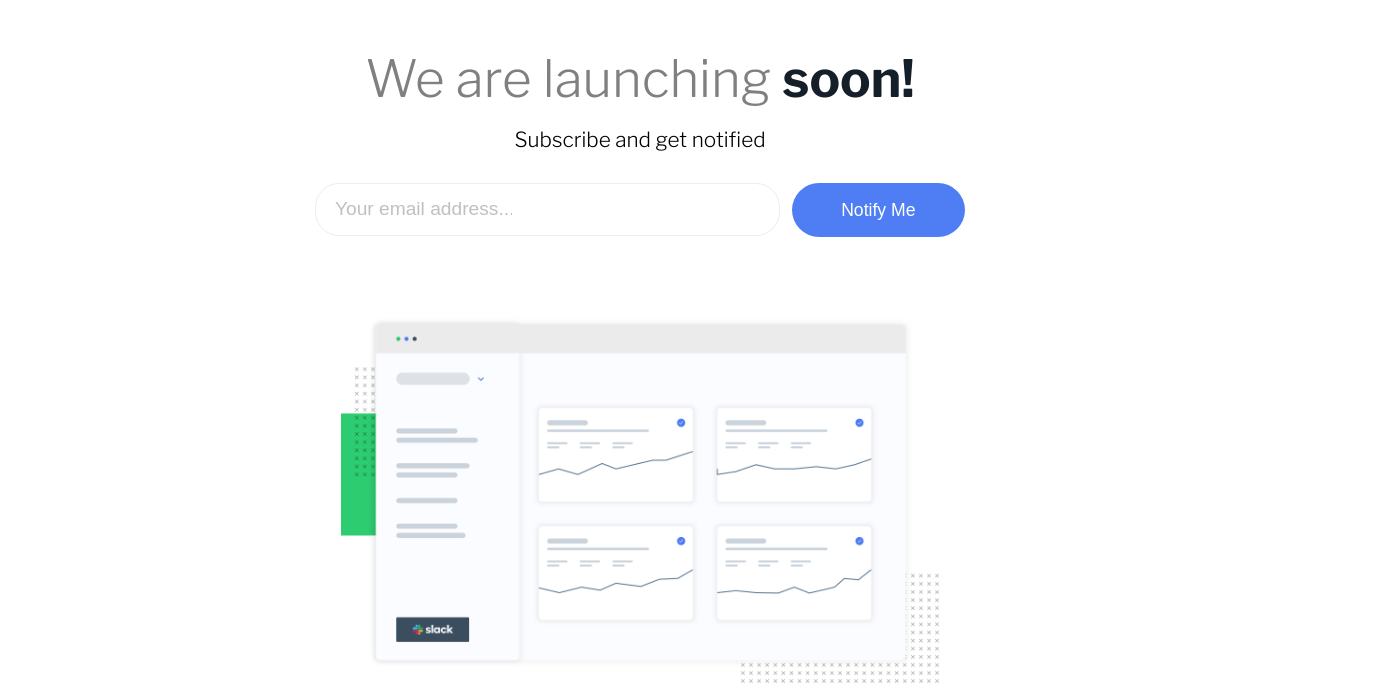
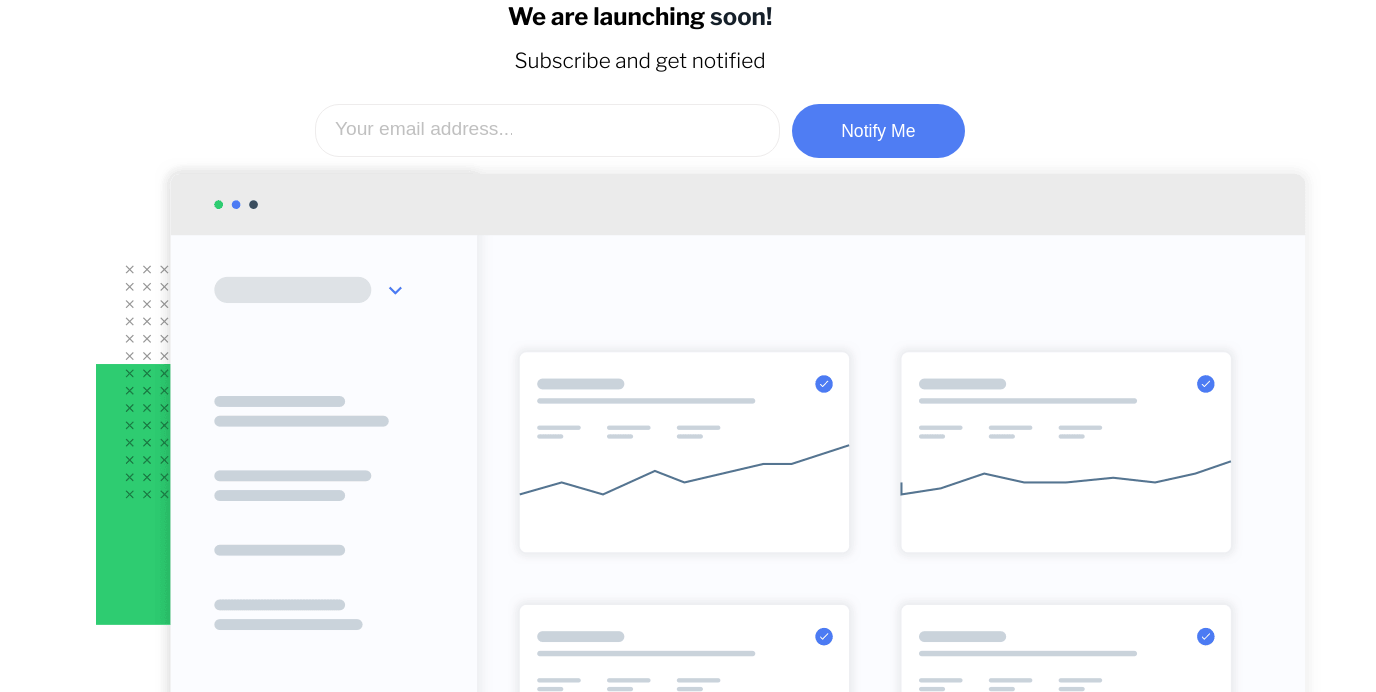
Before and after one commit to Gaius388/ping-coming-soon-page-master, a plain HTML site: page index.html in a window 1280 px wide. Shown: the part 108-800 px from the top of the page, 1376 px wide, since content can reach past the window. Drawn offline with nearby package versions, Linux system fonts and the light colour scheme.

Commit message:
Update index.html

```diff
--- a/index.html
+++ b/index.html
@@ -13,7 +13,7 @@
     </header>
     <section>
         <div class="intro">
-            <h2>We are launching <b>soon!</b></h2>
+            <h1>We are launching <b>soon!</b></h1>
             <p>Subscribe and get notified</p>
             <div class="inputField">
                 <span class="container">
@@ -26,7 +26,7 @@
             </div>
         </div>
     </section>
-    <section class="section-2">
+    <section class="section2">
         <img src="./images/illustration-dashboard.png" alt="illustration-dashboard">
     </section>
     <section>
```
